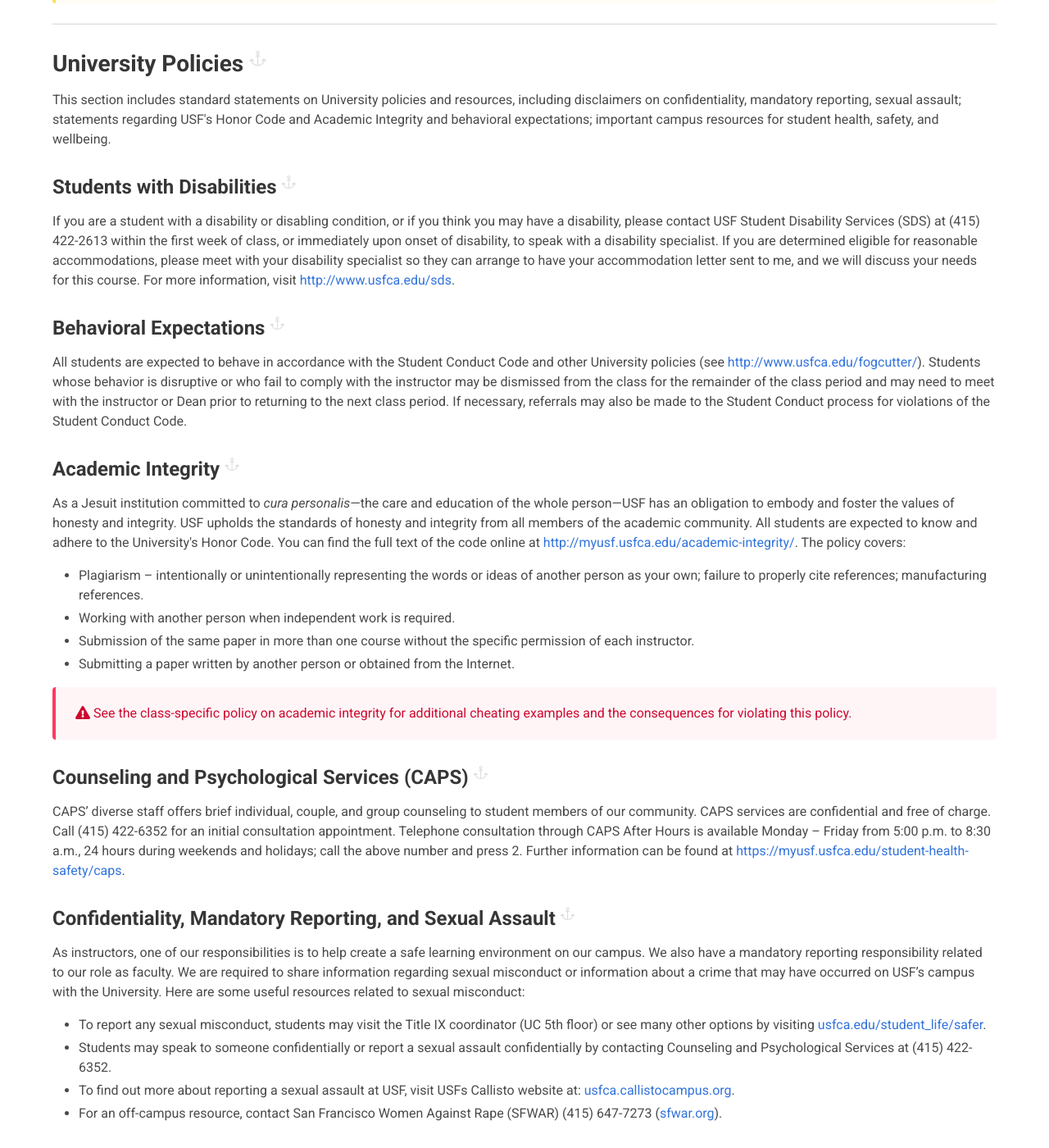
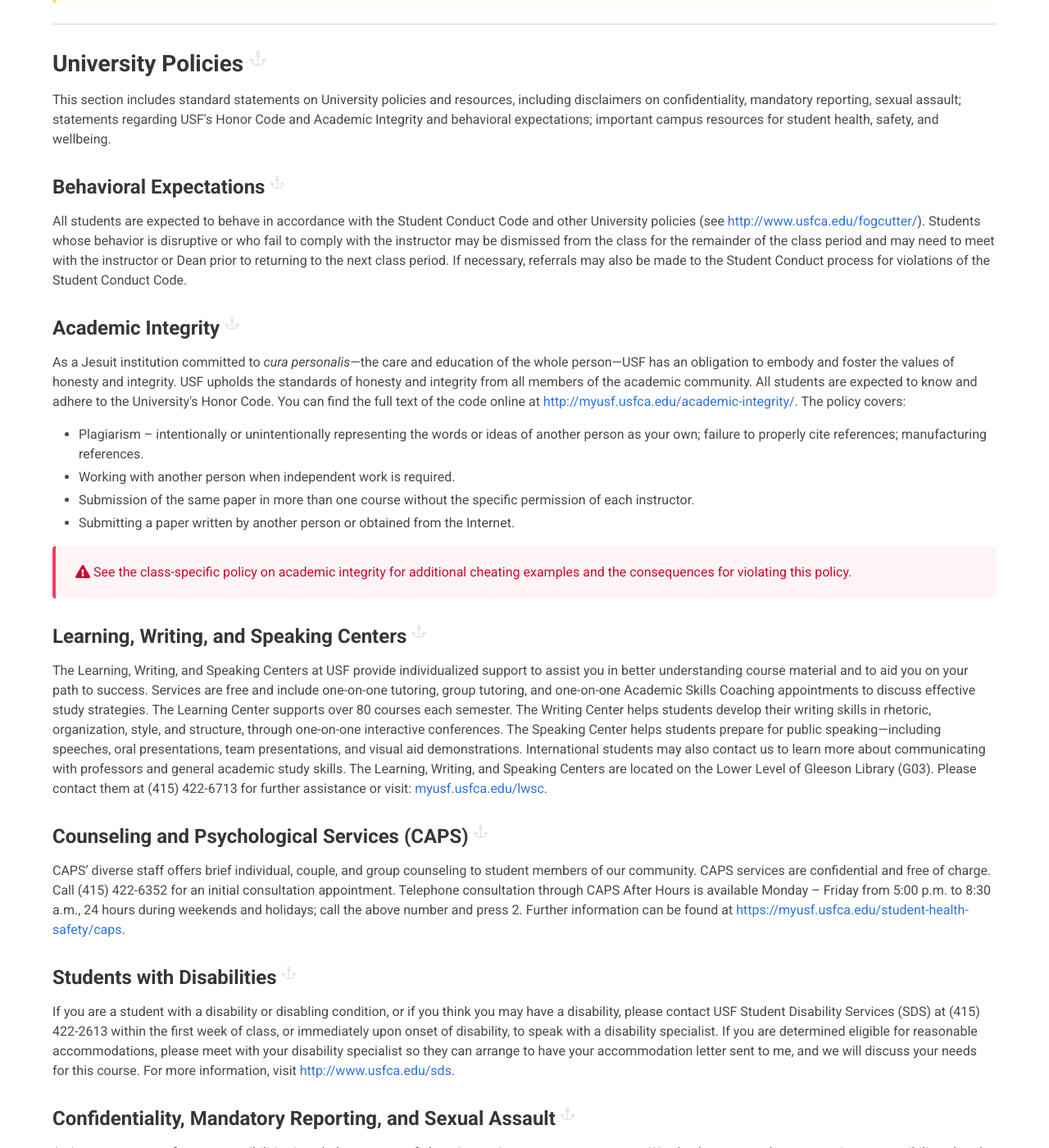
Before and after one commit to usf-cs212-spring2019/usf-cs212-spring2019.github.io, a Jekyll site: the page built from syllabus.html, in a window 1280 px wide and 1400 px high, scrolled down 10196 px. Shown: the whole window at 82% size. Built offline with Jekyll 4.4.1, drawn with Linux system fonts in a browser that asks for light colours.

Commit message:
Updating university policies.

```diff
--- a/syllabus.html
+++ b/syllabus.html
@@ -522,10 +522,6 @@
 
 <p>This section includes standard statements on University policies and resources, including disclaimers on confidentiality, mandatory reporting, sexual assault; statements regarding USF's Honor Code and Academic Integrity and behavioral expectations; important campus resources for student health, safety, and wellbeing.</p>
 
-{% include section.html level="h3" name="Students with Disabilities" %}
-
-<p>If you are a student with a disability or disabling condition, or if you think you may have a disability, please contact USF Student Disability Services (SDS) at (415) 422-2613 within the first week of class, or immediately upon onset of disability, to speak with a disability specialist. If you are determined eligible for reasonable accommodations, please meet with your disability specialist so they can arrange to have your accommodation letter sent to me, and we will discuss your needs for this course. For more information, visit <a href="http://www.usfca.edu/sds">http://www.usfca.edu/sds</a>.</p>
-
 {% include section.html level="h3" name="Behavioral Expectations" %}
 
 <p>All students are expected to behave in accordance with the Student Conduct Code and other University policies (see <a href="http://www.usfca.edu/fogcutter/">http://www.usfca.edu/fogcutter/</a>). Students whose behavior is disruptive or who fail to comply with the instructor may be dismissed from the class for the remainder of the class period and may need to meet with the instructor or Dean prior to returning to the next class period. If necessary, referrals may also be made to the Student Conduct process for violations of the Student Conduct Code.</p>
@@ -550,9 +546,17 @@
   </div>
 </article>
 
+{% include section.html level="h3" name="Learning, Writing, and Speaking Centers" %}
+
+<p>The Learning, Writing, and Speaking Centers at USF provide individualized support to assist you in better understanding course material and to aid you on your path to success. Services are free and include one-on-one tutoring, group tutoring, and one-on-one Academic Skills Coaching appointments to discuss effective study strategies. The Learning Center supports over 80 courses each semester. The Writing Center helps students develop their writing skills in rhetoric, organization, style, and structure, through one-on-one interactive conferences. The Speaking Center helps students prepare for public speaking—including speeches, oral presentations, team presentations, and visual aid demonstrations. International students may also contact us to learn more about communicating with professors and general academic study skills. The Learning, Writing, and Speaking Centers are located on the Lower Level of Gleeson Library (G03). Please contact them at (415) 422-6713 for further assistance or visit: <a href="https://myusf.usfca.edu/lwsc">myusf.usfca.edu/lwsc</a>.</p>
+
 {% include section.html level="h3" name="Counseling and Psychological Services (CAPS)" %}
 
 <p>CAPS’ diverse staff offers brief individual, couple, and group counseling to student members of our community. CAPS services are confidential and free of charge. Call (415) 422-6352 for an initial consultation appointment. Telephone consultation through CAPS After Hours is available Monday &ndash; Friday from 5:00 p.m. to 8:30 a.m., 24 hours during weekends and holidays; call the above number and press 2. Further information can be found at <a href="https://myusf.usfca.edu/student-health-safety/caps">https://myusf.usfca.edu/student-health-safety/caps</a>.<p>
+
+{% include section.html level="h3" name="Students with Disabilities" %}
+
+<p>If you are a student with a disability or disabling condition, or if you think you may have a disability, please contact USF Student Disability Services (SDS) at (415) 422-2613 within the first week of class, or immediately upon onset of disability, to speak with a disability specialist. If you are determined eligible for reasonable accommodations, please meet with your disability specialist so they can arrange to have your accommodation letter sent to me, and we will discuss your needs for this course. For more information, visit <a href="http://www.usfca.edu/sds">http://www.usfca.edu/sds</a>.</p>
 
 {% include section.html level="h3" name="Confidentiality, Mandatory Reporting, and Sexual Assault" %}
 
```
